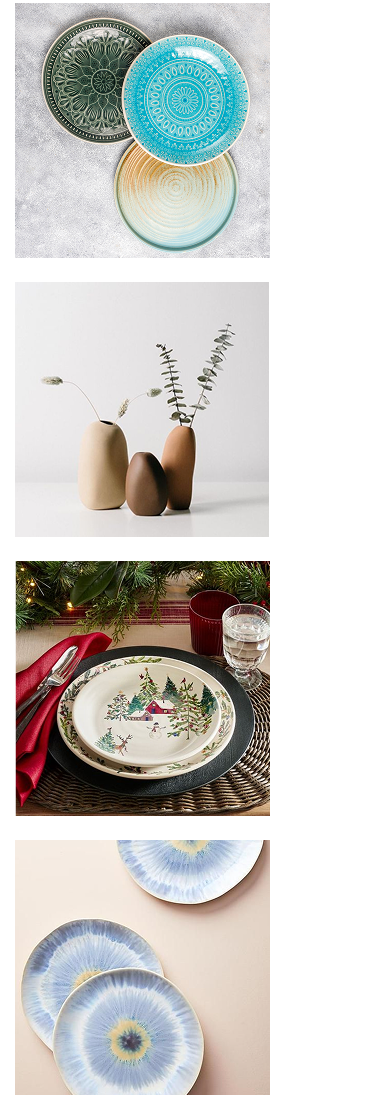
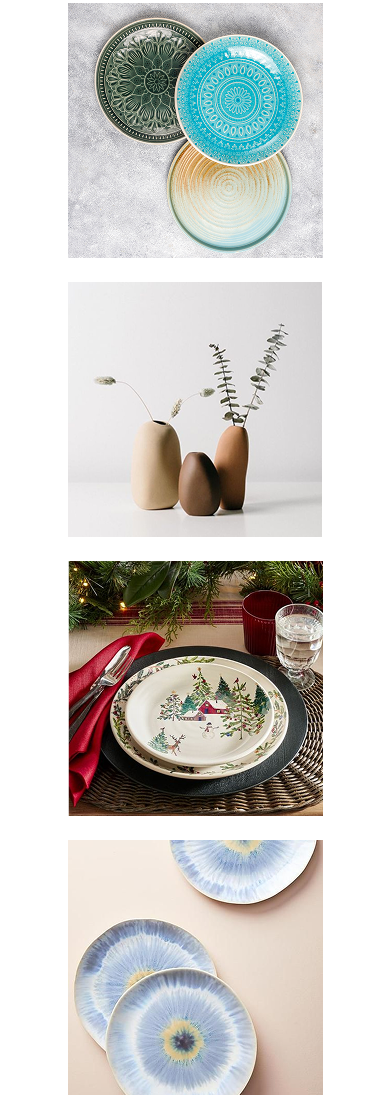
Before and after one commit to Magma008/Moon-Shop, a plain HTML site: page index.html in a window 390 px wide. Shown: the part 864-1981 px from the top of the page. Drawn offline with Linux system fonts and the light colour scheme.

Commit message:
29 July 2025 Tuesday 10:22AM

```diff
--- a/CSS/style.css
+++ b/CSS/style.css
@@ -85,7 +85,7 @@ body {
 }
 
 .small-links li a {
-    font-size: 13px;
+    font-size: 15px;
     color: white;
     text-decoration: none;
 }
@@ -219,7 +219,7 @@ body {
     padding: 30px 0px;
 }
 
-.offer_cards {
+.offer_cards center{
     display: grid;
     grid-template-columns: repeat(auto-fit, minmax(250px, 1fr));
     align-items: center !important;
@@ -604,6 +604,13 @@ body {
     .main_footer {
         border-right: none;
     }
+
+    .offer_cards {
+        display: grid;
+        grid-template-columns: repeat(auto-fit, minmax(255px, 1fr));
+        align-items: center !important;
+        gap: 20px;
+    }
 }
 
 
@@ -714,4 +721,12 @@ body {
     .inner_span2 {
         display: none;
     }
+
+    .offer_cards {
+        display: flex;
+        flex-direction: column;
+        align-items: center !important;
+        justify-content: center;
+        gap: 20px;
+    }
 }
--- a/index.html
+++ b/index.html
@@ -151,10 +151,12 @@
     <section id="about" class="offers">
         <div class="main-container">
             <div class="offer_cards">
-                <div class="offer_card"><img src="/Images/home_1.png" alt="offer_card1" ,=""></div>
-                <div class="offer_card"><img src="/Images/home_2.png" alt="offer_card2" ,=""></div>
-                <div class="offer_card"><img src="/Images/home_3.png" alt="offer_card3" ,=""></div>
-                <div class="offer_card"><img src="/Images/home_4.png" alt="offer_card4" ,=""></div>
+                <center>
+                    <div class="offer_card"><img src="/Images/home_1.png" alt="offer_card1" ,=""></div>
+                    <div class="offer_card"><img src="/Images/home_2.png" alt="offer_card2" ,=""></div>
+                    <div class="offer_card"><img src="/Images/home_3.png" alt="offer_card3" ,=""></div>
+                    <div class="offer_card"><img src="/Images/home_4.png" alt="offer_card4" ,=""></div>
+                </center>
             </div>
             <div class="double_imgs">
                 <div class="offer_texts">
```
